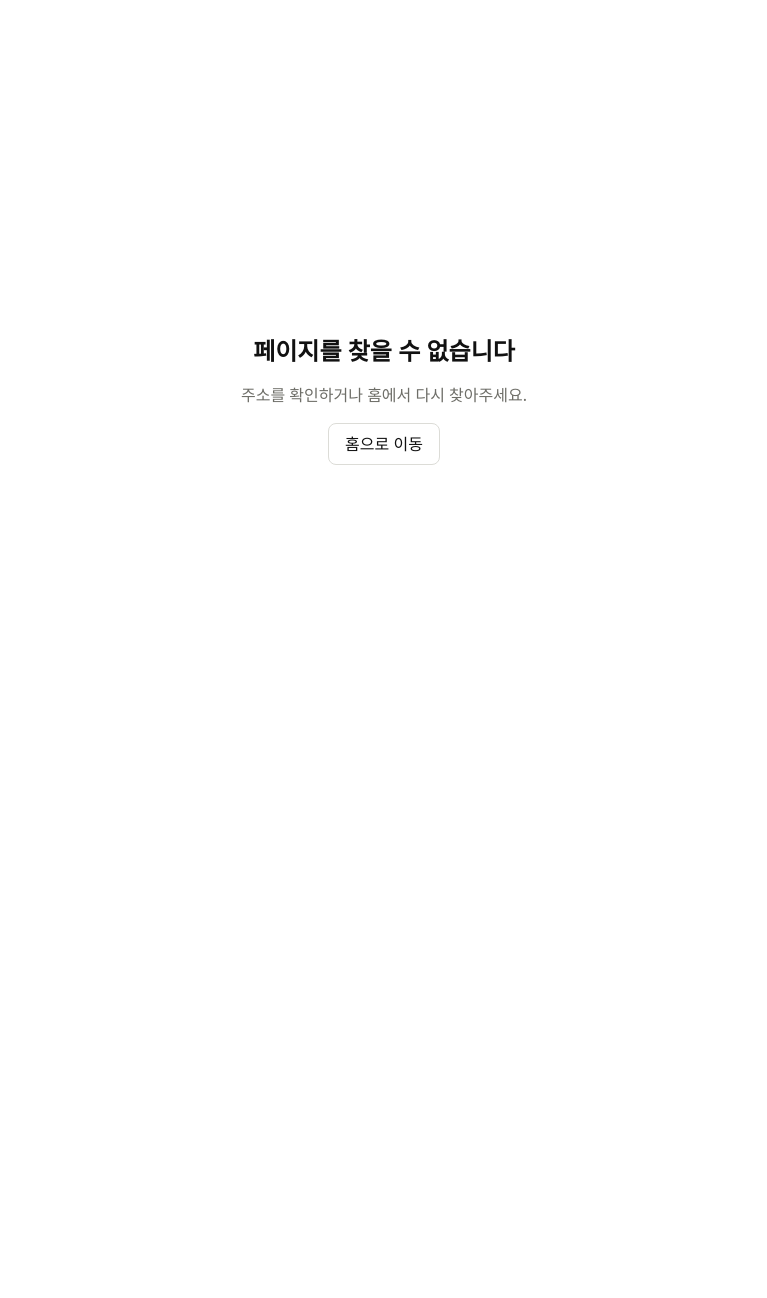
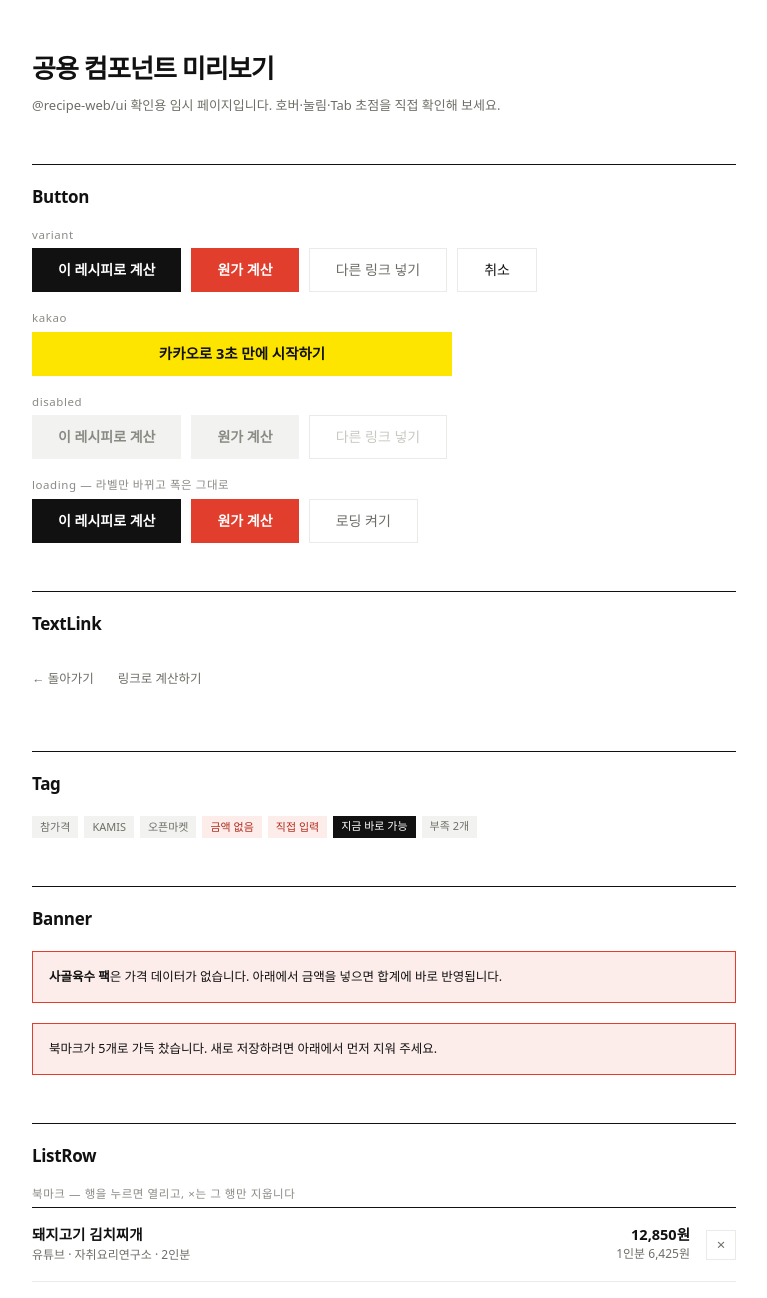
Before and after one commit to Synergy-AI-Vibe/recipe-web, a Next.js app in the folder apps/web/: page /ui-preview in a window 1280 px wide. Before the commit this address had no page. Shown: the top 1298 px of the page, without its empty margins (256-1023 px from the left). Before the commit the page ends 800 px from the top, so only its background shows below. Built offline with nearby package versions, Linux system fonts and the light colour scheme.

Commit message:
chore: 공용 컴포넌트 확인용 임시 페이지 추가

```diff
--- /dev/null
+++ b/apps/web/src/app/ui-preview/page.tsx
@@ -0,0 +1,12 @@
+import type { Metadata } from "next";
+import { UiPreview } from "@/components/ui-preview/ui-preview";
+
+// 공용 컴포넌트 확인용 임시 페이지
+export const metadata: Metadata = {
+  title: "공용 컴포넌트 미리보기",
+  robots: { index: false, follow: false },
+};
+
+const UiPreviewPage = () => <UiPreview />;
+
+export default UiPreviewPage;
--- /dev/null
+++ b/apps/web/src/components/ui-preview/ui-preview.tsx
@@ -0,0 +1,258 @@
+"use client";
+
+import Link from "next/link";
+import { useState, type ReactNode } from "react";
+import {
+  Banner,
+  Button,
+  List,
+  ListRow,
+  NoticeCard,
+  showToast,
+  Skeleton,
+  Tag,
+  TextLink,
+  ToastViewport,
+} from "@recipe-web/ui";
+
+const Section = ({ title, children }: { title: string; children: ReactNode }) => (
+  <section className="border-t border-line-strong pt-5">
+    <h2 className="mb-5 text-h5">{title}</h2>
+    <div className="flex flex-col gap-5">{children}</div>
+  </section>
+);
+
+const Label = ({ children }: { children: ReactNode }) => (
+  <p className="mb-2 text-l1 text-text-3">{children}</p>
+);
+
+const Price = ({ amount, sub }: { amount: string; sub: string }) => (
+  <>
+    <b className="block text-b2 leading-[1.3]">{amount}</b>
+    <span className="block text-c2 text-text-2">{sub}</span>
+  </>
+);
+
+const initialBookmarks = [
+  {
+    id: 1,
+    title: "돼지고기 김치찌개",
+    meta: "유튜브 · 자취요리연구소 · 2인분",
+    amount: "12,850원",
+    sub: "1인분 6,425원",
+  },
+  {
+    id: 2,
+    title: "간장 계란밥",
+    meta: "유튜브 · 혼밥연구소 · 1인분",
+    amount: "800원",
+    sub: "1인분 800원",
+  },
+];
+
+const toastMessages = [
+  "카카오 계정으로 로그인했습니다.",
+  "로그아웃되었습니다.",
+  "탈퇴가 완료되었습니다.",
+];
+
+export const UiPreview = () => {
+  const [loading, setLoading] = useState(false);
+  const [bookmarks, setBookmarks] = useState(initialBookmarks);
+  const [opened, setOpened] = useState<string>();
+
+  return (
+    <main className="container flex flex-col gap-12 pt-section-page pb-section-end">
+      <header>
+        <h1 className="text-h3">공용 컴포넌트 미리보기</h1>
+        <p className="mt-2 text-b4 text-text-2">
+          @recipe-web/ui 확인용 임시 페이지입니다. 호버·눌림·Tab 초점을 직접 확인해 보세요.
+        </p>
+      </header>
+
+      <Section title="Button">
+        <div>
+          <Label>variant</Label>
+          <div className="flex flex-wrap gap-2.5">
+            <Button>이 레시피로 계산</Button>
+            <Button variant="accent">원가 계산</Button>
+            <Button variant="ghost">다른 링크 넣기</Button>
+            <Button variant="ghost" className="text-text">
+              취소
+            </Button>
+          </div>
+        </div>
+        <div className="max-w-auth-form">
+          <Label>kakao</Label>
+          <Button variant="kakao">카카오로 3초 만에 시작하기</Button>
+        </div>
+        <div>
+          <Label>disabled</Label>
+          <div className="flex flex-wrap gap-2.5">
+            <Button disabled>이 레시피로 계산</Button>
+            <Button variant="accent" disabled>
+              원가 계산
+            </Button>
+            <Button variant="ghost" disabled>
+              다른 링크 넣기
+            </Button>
+          </div>
+        </div>
+        <div>
+          <Label>loading — 라벨만 바뀌고 폭은 그대로</Label>
+          <div className="flex flex-wrap gap-2.5">
+            <Button loading={loading}>이 레시피로 계산</Button>
+            <Button variant="accent" loading={loading}>
+              원가 계산
+            </Button>
+            <Button variant="ghost" onClick={() => setLoading((prev) => !prev)}>
+              로딩 {loading ? "끄기" : "켜기"}
+            </Button>
+          </div>
+        </div>
+      </Section>
+
+      <Section title="TextLink">
+        <div className="flex gap-6">
+          <TextLink as={Link} href="/">
+            ← 돌아가기
+          </TextLink>
+          <TextLink as="button" type="button">
+            링크로 계산하기
+          </TextLink>
+        </div>
+      </Section>
+
+      <Section title="Tag">
+        <div className="flex flex-wrap gap-1.5">
+          <Tag>참가격</Tag>
+          <Tag>KAMIS</Tag>
+          <Tag>오픈마켓</Tag>
+          <Tag tone="caution">금액 없음</Tag>
+          <Tag tone="caution">직접 입력</Tag>
+          <Tag tone="inverse">지금 바로 가능</Tag>
+          <Tag className="py-0.75">부족 2개</Tag>
+        </div>
+      </Section>
+
+      <Section title="Banner">
+        <Banner>
+          <b>사골육수 팩</b>은 가격 데이터가 없습니다. 아래에서 금액을 넣으면 합계에 바로
+          반영됩니다.
+        </Banner>
+        <Banner>북마크가 5개로 가득 찼습니다. 새로 저장하려면 아래에서 먼저 지워 주세요.</Banner>
+      </Section>
+
+      <Section title="ListRow">
+        <div>
+          <Label>북마크 — 행을 누르면 열리고, ×는 그 행만 지웁니다</Label>
+          <List>
+            {bookmarks.map((item) => (
+              <ListRow
+                key={item.id}
+                title={item.title}
+                meta={item.meta}
+                trailing={<Price amount={item.amount} sub={item.sub} />}
+                onOpen={() => setOpened(item.title)}
+                onRemove={() =>
+                  setBookmarks((prev) => prev.filter(({ id }) => id !== item.id))
+                }
+                removeLabel={`${item.title} 삭제`}
+              />
+            ))}
+          </List>
+          <p className="mt-3 text-c1 text-text-2">
+            열린 행: {opened ?? "없음"}
+            {bookmarks.length < initialBookmarks.length && (
+              <button
+                type="button"
+                className="ml-3 underline"
+                onClick={() => setBookmarks(initialBookmarks)}
+              >
+                되돌리기
+              </button>
+            )}
+          </p>
+        </div>
+        <div>
+          <Label>추천 결과 — 링크로 열림</Label>
+          <List>
+            <ListRow
+              title={
+                <>
+                  김치볶음밥 <Tag tone="inverse">지금 바로 가능</Tag>
+                </>
+              }
+              meta="가진 재료 5개로 전부 됩니다"
+              trailing={<Price amount="추가 0원" sub="7,053원 절약" />}
+              trailingWidth={104}
+              href="/ui-preview"
+              linkAs={Link}
+            />
+            <ListRow
+              title={
+                <>
+                  계란말이 <Tag className="py-0.75">부족 1개</Tag>
+                </>
+              }
+              meta="사야 할 재료 당근"
+              trailing={<Price amount="추가 460원" sub="5,890원 절약" />}
+              trailingWidth={104}
+              href="/ui-preview"
+              linkAs={Link}
+            />
+          </List>
+        </div>
+      </Section>
+
+      <Section title="NoticeCard">
+        <NoticeCard
+          eyebrow="추출 실패"
+          title="설명란에서 재료를 찾지 못했어요"
+          description="이 영상은 설명란에 재료 목록이 없습니다. 재료를 직접 적어 주시면 같은 방식으로 계산해 드립니다."
+          actions={
+            <>
+              <Button className="text-[13.5px]">이 레시피로 계산</Button>
+              <Button variant="ghost" className="text-[13.5px]">
+                다른 링크 넣기
+              </Button>
+            </>
+          }
+        />
+        <NoticeCard variant="quiet">
+          <div className="flex flex-wrap items-baseline justify-between gap-2">
+            <span className="text-b1b">김치찌개 2인</span>
+            <span className="text-b2">18,000 ~ 24,000원</span>
+          </div>
+        </NoticeCard>
+      </Section>
+
+      <Section title="Skeleton">
+        <ul aria-busy className="border-t border-line-strong">
+          {Array.from({ length: 3 }, (_, index) => (
+            <li key={index} className="flex items-center gap-4 border-b border-line py-4">
+              <div className="flex flex-1 flex-col gap-1.5">
+                <Skeleton className="h-4 w-2/5" />
+                <Skeleton className="h-3 w-3/5" />
+              </div>
+              <Skeleton className="h-4 w-24" />
+            </li>
+          ))}
+        </ul>
+      </Section>
+
+      <Section title="Toast">
+        <Label>2.6초 뒤 사라집니다. 연달아 눌러도 쌓이지 않습니다</Label>
+        <div className="flex flex-wrap gap-2.5">
+          {toastMessages.map((message) => (
+            <Button key={message} variant="ghost" onClick={() => showToast(message)}>
+              {message}
+            </Button>
+          ))}
+        </div>
+      </Section>
+
+      <ToastViewport />
+    </main>
+  );
+};
```
